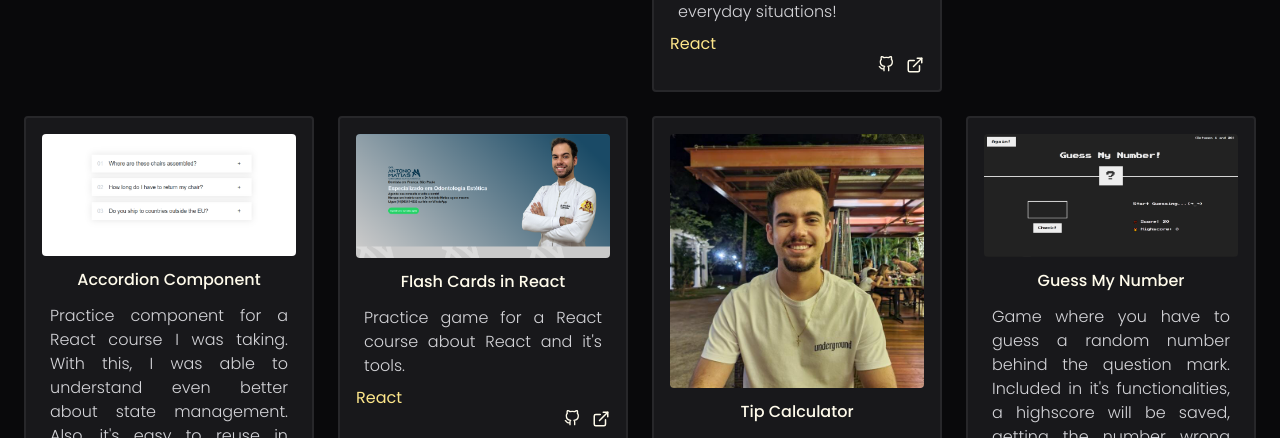
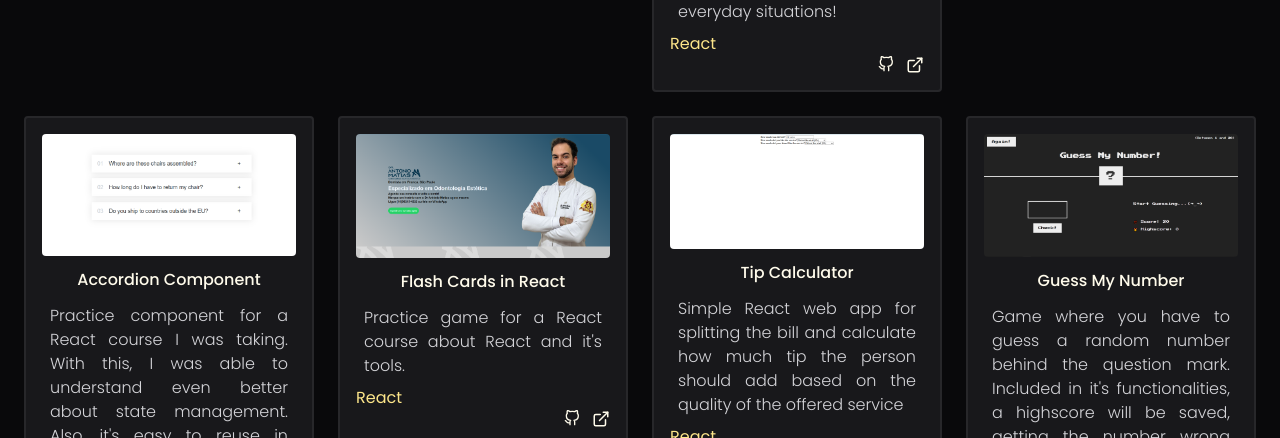
Before and after one commit to SouzaMVictor/portfolio-victor, a React (Vite) app: page / in a window 1280 px wide. Shown: the part 2722-3160 px from the top of the page. Built offline with nearby package versions, Linux system fonts and the light colour scheme.

Commit message:
minor changes on portolio. instructions on footer and navbar

```diff
--- a/src/FooterMobile.jsx
+++ b/src/FooterMobile.jsx
@@ -1,4 +1,5 @@
 export function FooterMobile() {
+  //fundir navbar e footer para responsividade (pq nao pensei nisso antes?)
   return (
     <footer className="fixed bg-opacity-80 backdrop-blur-sm bottom-0 left-0 z-20 w-full p-4 bg-zinc-950 rounded-t-2xl border-t-2 border-t-zinc-800">
       <div className="flex justify-around font-semibold text-amber-50">
--- a/src/NavbarMobile.jsx
+++ b/src/NavbarMobile.jsx
@@ -1,6 +1,6 @@
 import githubLogo from "./assets/githubLogo.png";
 import linkedinLogo from "./assets/iconmonstr-linkedin-3.svg";
-
+// fundir navbar e footer para responsividade(pq nao pensei nisso antes?)
 export function NavbarMobile() {
   return (
     <nav className="flex justify-between p-8">
--- a/src/Porfolio.jsx
+++ b/src/Porfolio.jsx
@@ -5,8 +5,9 @@ import ImgAntonio from "./assets/drAntonio.png";
 import AccordionComponent from "./assets/accordion-component.png";
 import GuessMyNumber from "./assets/guess-my-number.png";
 import Glass from "./assets/glass.png";
+import TipCalc from "./assets/tip-calculator.png";
 //colocar link em cada um --> github e vercel
-//read more nos textos do portfolio
+//read more nos textos do portfolio(text expander)
 const initialPortfolio = [
   {
     id: 1,
@@ -70,12 +71,12 @@ const initialPortfolio = [
   {
     id: 7,
     title: "Tip Calculator",
-    image: ImgVictor,
+    image: TipCalc,
     tools: "React",
     description:
       "Simple React web app for splitting the bill and calculate how much tip the person should add based on the quality of the offered service",
-    github: "https://github.com/SouzaMVictor/portfolio-victor",
-    link: "#",
+    github: "https://github.com/SouzaMVictor/tip-calculator",
+    link: "https://ydqkc8.csb.app/",
   },
   {
     id: 8,
@@ -95,7 +96,7 @@ const initialPortfolio = [
     description:
       "Hoping on a viral trend on the internet, I created this website to test my skills with HTML and CSS. It has no real usability but it's actually really pretty. The translucent box gives a fine touch to this modal!",
     github: "https://github.com/SouzaMVictor/Glassmorphism",
-    link: "#",
+    link: "https://5mxxw5.csb.app/",
   },
   {
     id: 10,
@@ -157,7 +158,7 @@ export function Porfolio() {
           <div className="h-[1px] w-32 bg-amber-300 inline-block align-middle mx-5"></div>
         </h2>
       </div>
-      <ul className="text-amber-50 mx-6 grid gap-6 sm:grid-cols-1 md:grid-cols-2 lg:grid-cols-4 mb-1">
+      <ul className="text-amber-50 mx-6 grid gap-6 sm:grid-cols-1 md:grid-cols-2 lg:grid-cols-2 xl:grid-cols-4 mb-1">
         {initialPortfolio.map((product) => (
           <Product product={product} key={product.id} />
         ))}
```
Also changed, not shown: src/assets/tip-calculator.png (added).
